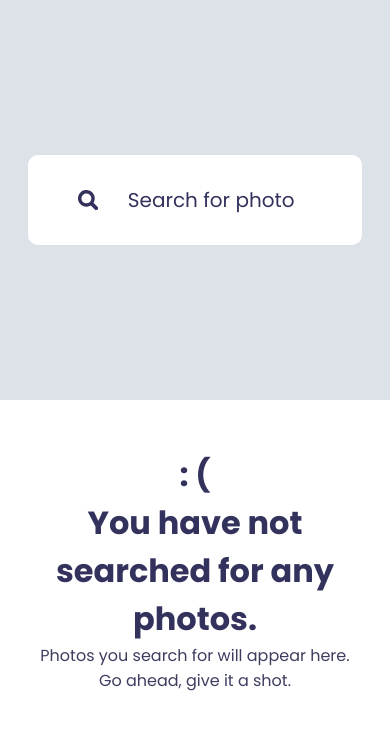
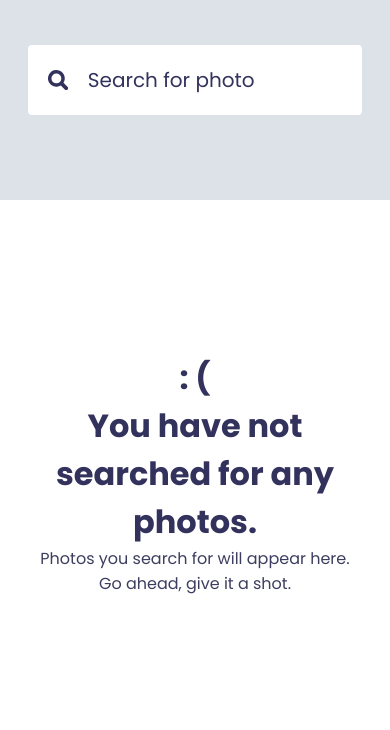
Before and after one commit to adebiyial/cowrysplash, a Vue app: page / in a window 390 px wide. Shown: the top 730 px of the page. Built offline with nearby package versions, Linux system fonts and the light colour scheme.

Commit message:
Responsiveness for main layout

```diff
--- a/src/styles/global.scss
+++ b/src/styles/global.scss
@@ -191,3 +191,37 @@ input.search-field::placeholder {
   background-color: #d7d7d7;
   border-radius: 3px;
 }
+
+@media (max-width: 400px) {
+  body::before {
+    --backdrop-bg-height: 200px;
+    transition: 0.2s;
+  }
+
+  .photos-section {
+    transition: 0.2s;
+    grid-template-rows: [top-gutter] 5px [top] 150px [content] 1fr [bottom-gutter] 50px;
+  }
+
+  input.search-field {
+    height: 100%;
+    padding: 20px 0 20px 60px;
+    border-radius: 4px;
+    transition: 0.2s;
+  }
+
+  .search-form > .search-icon {
+    transform: translateX(20px);
+    transition: 0.2s;
+  }
+
+  .app-header .container > h1 {
+    transition: 0.2s;
+    font-size: 25px;
+  }
+
+  .photos-list .container {
+    transition: 0.2s;
+    max-width: 100%;
+  }
+}
```
